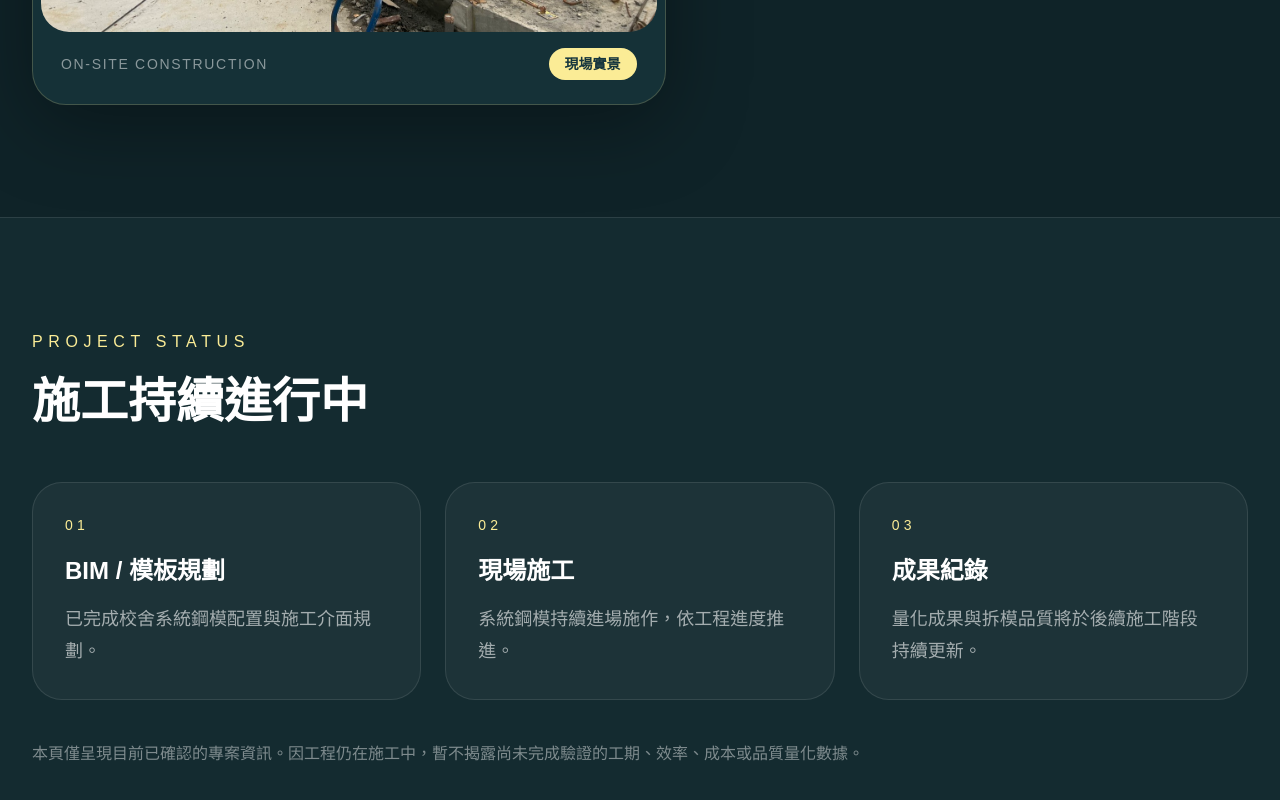
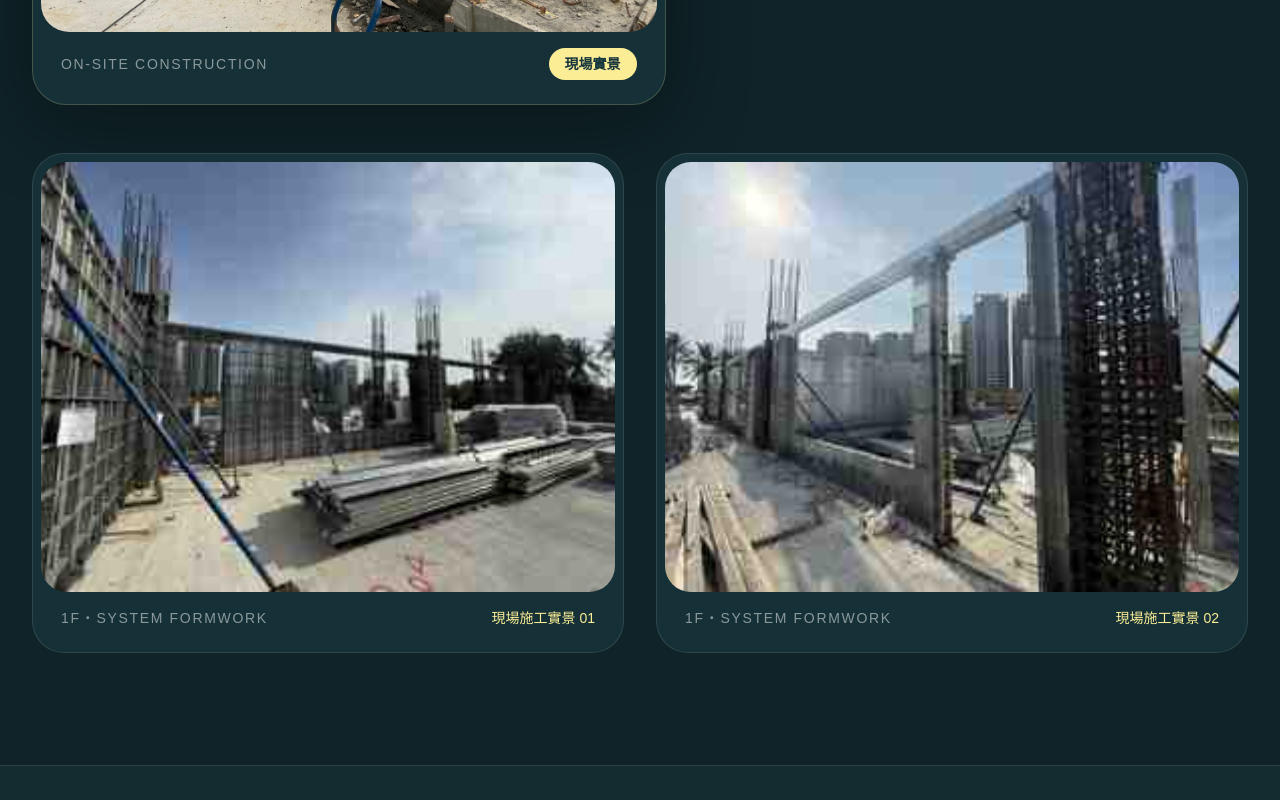
Before and after one commit to MarkHsuDD/dengding-org, a Next.js app: page /case-study/kaoke-school in a window 1280 px wide. Shown: the part 3541-4341 px from the top of the page. Built offline with nearby package versions, Linux system fonts and the light colour scheme.

Commit message:
新增高科實校現場施工照片
新增兩張高科實校一樓系統鋼模施工實景，並更新案例頁現場施工區塊。

```diff
--- a/app/case-study/kaoke-school/page.tsx
+++ b/app/case-study/kaoke-school/page.tsx
@@ -217,10 +217,40 @@ export default function KaokeSchoolCaseStudy() {
               <div className="mt-8 h-[2px] w-24 bg-[#fbec96]" />
               <p className="mt-10 text-2xl leading-relaxed text-white/72">
                 本案目前施工中，鋼模系統已陸續進場施作。
-                現場可見圓柱鋼模配置與支撐作業，後續將隨工程進度持續記錄
+                現場可見圓柱鋼模、牆體系統鋼模與支撐作業，並持續依工程進度推進
                 校舍牆、柱、梁等系統模板施工與拆模成果。
               </p>
             </div>
+          </div>
+
+          <div className="mt-12 grid gap-8 md:grid-cols-2">
+            <figure className="overflow-hidden rounded-[32px] border border-white/10 bg-[#153137] p-2">
+              <Image
+                src="/projects/kaoke-school/case3-site-01-20260810.jpg"
+                alt="高科實校一樓牆體系統鋼模施工現場"
+                width={300}
+                height={216}
+                className="aspect-[4/3] w-full rounded-[26px] object-cover"
+              />
+              <figcaption className="flex items-center justify-between gap-4 px-5 py-4 text-sm">
+                <span className="tracking-[0.12em] text-white/50">1F・SYSTEM FORMWORK</span>
+                <span className="text-[#fbec96]">現場施工實景 01</span>
+              </figcaption>
+            </figure>
+
+            <figure className="overflow-hidden rounded-[32px] border border-white/10 bg-[#153137] p-2">
+              <Image
+                src="/projects/kaoke-school/case3-site-02-20260810.jpg"
+                alt="高科實校一樓系統鋼模與柱筋施工現場"
+                width={300}
+                height={213}
+                className="aspect-[4/3] w-full rounded-[26px] object-cover"
+              />
+              <figcaption className="flex items-center justify-between gap-4 px-5 py-4 text-sm">
+                <span className="tracking-[0.12em] text-white/50">1F・SYSTEM FORMWORK</span>
+                <span className="text-[#fbec96]">現場施工實景 02</span>
+              </figcaption>
+            </figure>
           </div>
         </section>
 
```
Also changed, not shown: public/projects/kaoke-school/case3-site-01-20260810.jpg (added), public/projects/kaoke-school/case3-site-02-20260810.jpg (added).
